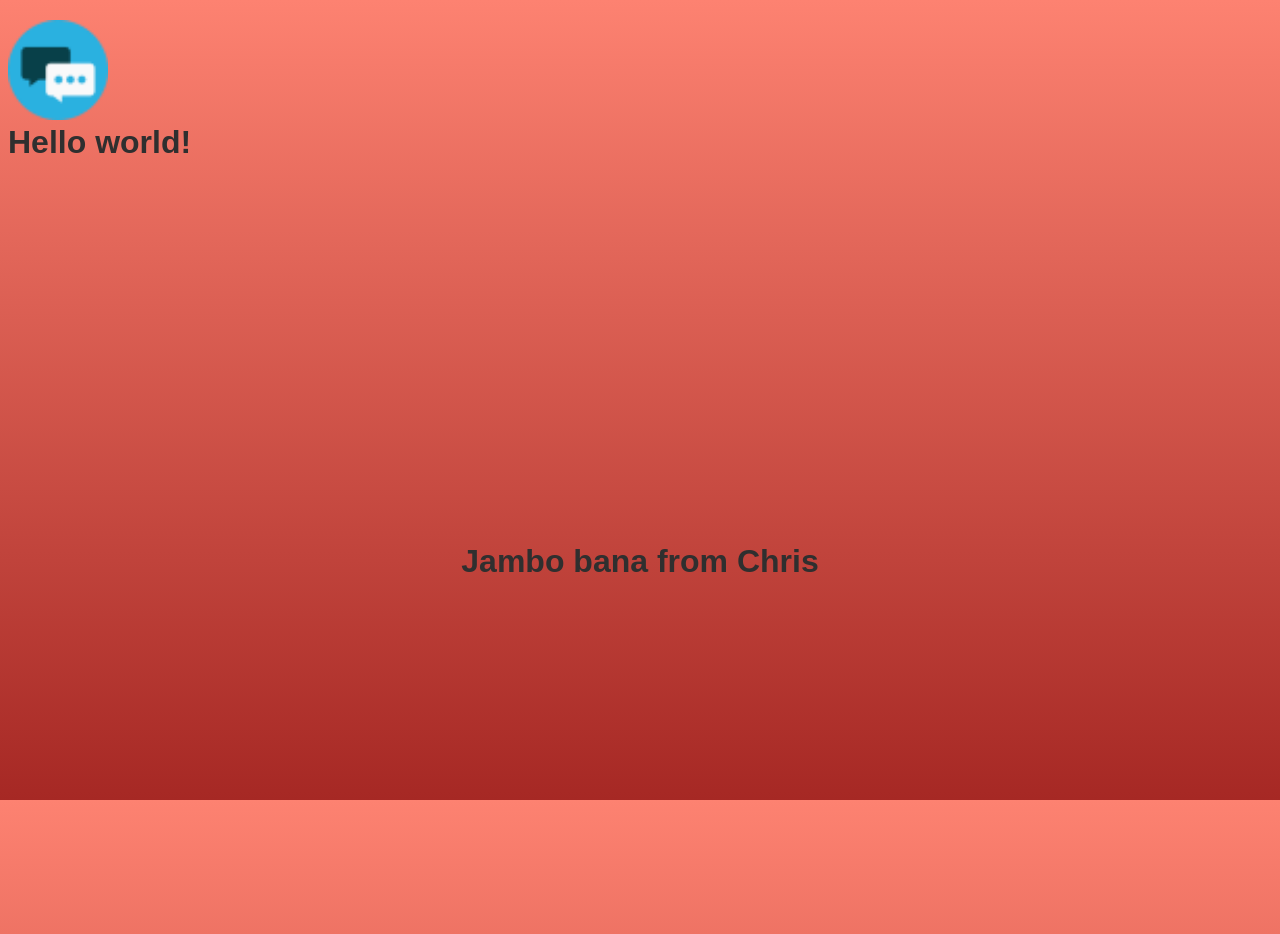
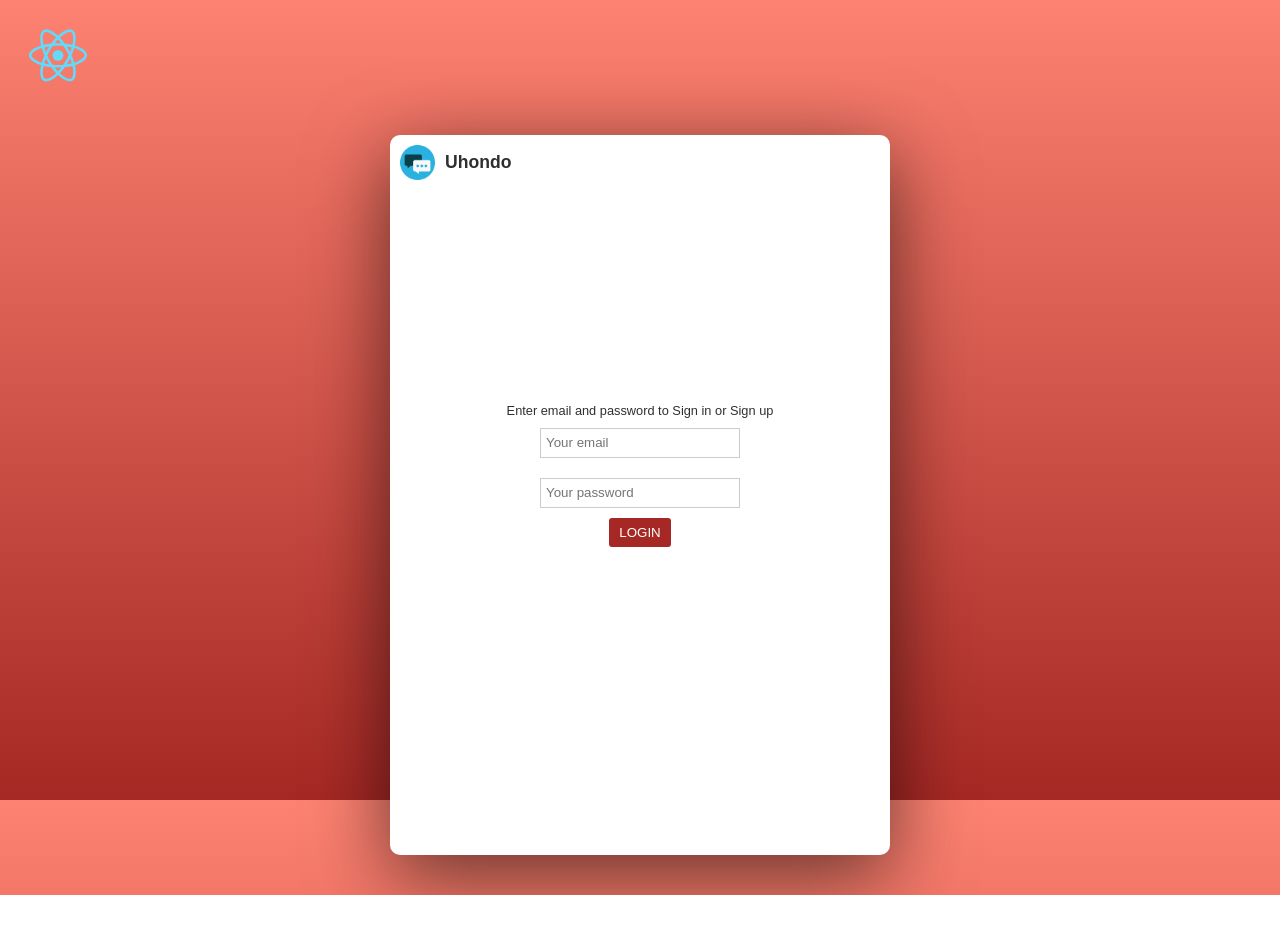
Before and after one commit to ottagit/uhondo, a React (Create React App) app: page / in a window 1280 px wide. Shown: the top 934 px of the page. After the commit the page ends 895 px from the top, so only its background shows below. Built offline with nearby package versions, Linux system fonts and the light colour scheme.

Commit message:
Create sign in/up component

```diff
--- a/public/index.html
+++ b/public/index.html
@@ -22,8 +22,7 @@
     <title>React App</title>
   </head>
   <body>
-    <img src="assets/logo.png" id="test-image" />
-    <h1>Hello world!</h1>
+    <img src="assets/logo.svg" id="test-image" />
     <div id="root"></div>
     <!--
       This HTML file is a template.
--- a/src/App.js
+++ /dev/null
@@ -1,9 +0,0 @@
-import React, { Component } from 'react';
-import { hot } from 'react-hot-loader/root';
-import './App.css';
-
-const App = () => {
-  return <h1>Jambo bana from Chris</h1>
-};
-
-export default hot(App);
--- /dev/null
+++ b/src/components/App.js
@@ -0,0 +1,17 @@
+import React, { Component } from 'react';
+import { hot } from 'react-hot-loader/root';
+import './App.css';
+import LoginContainer from './LoginContainer';
+
+class App extends Component {
+
+  render() {
+    return (
+      <div id="container" className="inner-container">
+        <LoginContainer />
+      </div>
+    );
+  }
+}
+
+export default hot(App);
--- /dev/null
+++ b/src/components/LoginContainer.js
@@ -0,0 +1,28 @@
+import React, { Component } from 'react';
+
+class LoginContainer extends Component {
+  render() {
+    return (
+      <div id="LoginContainer" className="inner-container">
+        <div id="Header">
+          <img src="/assets/logo.png" alt="Logo" />
+          <h1>Uhondo</h1>
+        </div>
+        <form>
+          <p>Enter email and password to Sign in or Sign up</p>
+          <input
+            type="text"
+            placeholder="Your email"
+          />
+          <input
+            type="password"
+            placeholder="Your password"
+          />
+          <button className="red light" type="submit">Login</button>
+        </form>
+      </div>
+    );
+  }
+}
+
+export default LoginContainer;
--- a/src/index.js
+++ b/src/index.js
@@ -1,6 +1,6 @@
 import React from 'react';
 import ReactDOM from 'react-dom';
-import App from './App';
+import App from './components/App';
 import * as serviceWorker from './serviceWorker';
 
 ReactDOM.render(<App />, document.getElementById('root'));
```
Also changed, not shown: public/assets/logoo.png (added), src/components/App.css (renamed from src/App.css).
